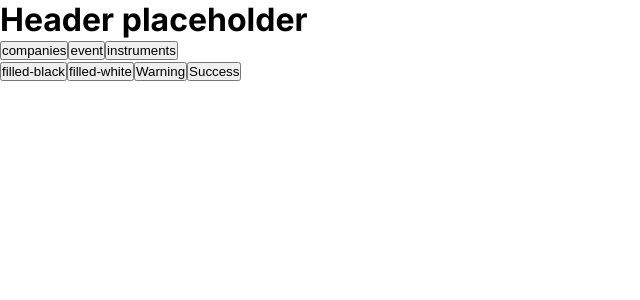
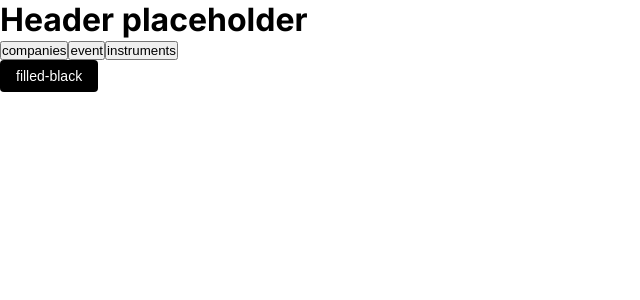
Before and after one commit to Skjesper/LIA-Portal, a Next.js app: page / in a window 1280 px wide. Shown: the top 300 px of the page, without its empty margins (0-640 px from the left). Built offline with nearby package versions, Linux system fonts and the light colour scheme.

Commit message:
fixed import for button

```diff
--- a/src/app/page.js
+++ b/src/app/page.js
@@ -1,14 +1,14 @@
 
 import Link from 'next/link';
 import Button from '@/components/ui/Button/Button.jsx';
+import styles from '@/components/ui/Button/Button.module.css'; // Lägg till denna import
+
 
 export default function Home() {
   return (
-    <div className="flex gap-2 flex-wrap">
-    <Button variant="filled-black">filled-black</Button>
-    <Button variant="filled-white">filled-white</Button>
-    <Button variant="warning">Warning</Button>
-    <Button variant="success">Success</Button>
+    <div>
+    <Button className={styles.filledBlack}>filled-black</Button>
+
 
 
   </div>
--- a/src/components/ui/Button/Button.jsx
+++ b/src/components/ui/Button/Button.jsx
@@ -1,10 +1,13 @@
+
 // Button.jsx
 import React from 'react';
 import styles from '@/components/ui/Button/Button.module.css';
 
+
 const Button = ({ children, className, ...props }) => {
-  // Kombinera 'btn' med eventuella andra klasser
-  const buttonClassName = className ? `btn ${className}` : 'btn';
+  // Använd styles.button från CSS-modulen som basklass
+  // Observera att vi använder styles.button här, baserat på vanliga namnkonventioner för CSS-moduler
+  const buttonClassName = className ? `${styles.button} ${className}` : styles.button;
 
   return (
     <button className={buttonClassName} {...props}>
--- a/src/components/ui/Button/Button.module.css
+++ b/src/components/ui/Button/Button.module.css
@@ -1,12 +1,17 @@
 /* Button.module.css */
 .button {
-    display: flex;
-    width: 10rem;
-    padding: 0.5rem 1rem;
+    display: inline-flex;
     justify-content: center;
     align-items: center;
-    gap: 0.5rem;
-    border-radius: var(--border-radius);
+    padding: 8px 16px;
+    border: none;
+    border-radius: 4px;
+    cursor: pointer;
+    font-weight: 500;
+    font-size: 0.875rem;
+    transition: transform 0.1s, background-color 0.2s;
+    background-color: #f8f9fa;
+    color: #212529;
   }
 
   .button:hover {
@@ -17,15 +22,65 @@
     transform: translateY(1px);
   }
 
-  /* Om du vill lägga till varianter senare kan du göra det så här */
+  /* Storleksvarianter */
+  .small {
+    padding: 6px 12px;
+    font-size: 0.75rem;
+  }
 
-/* Lägg till din nya klass här */
-.filled-black {
-    background-color: var(--Button-Primary, #000); /* Fallback till svart om variabeln inte finns */
+  .medium {
+    padding: 8px 16px;
+    font-size: 0.875rem;
+  }
+
+  .large {
+    padding: 10px 20px;
+    font-size: 1rem;
+  }
+
+  /* Färgvarianter */
+  .filledBlack {
+    background-color: #000000;
     color: white;
   }
 
-  .secondary {
-    background-color: #ecf0f1;
-    color: #2c3e50;
+  .filledPrimary {
+    background-color: #3498db;
+    color: white;
   }
+
+  .filledSecondary {
+    background-color: #6c757d;
+    color: white;
+  }
+
+  .success {
+    background-color: #28a745;
+    color: white;
+  }
+
+  .warning {
+    background-color: #ffc107;
+    color: #212529;
+  }
+
+  .danger {
+    background-color: #dc3545;
+    color: white;
+  }
+
+  /* Outline varianter */
+  .outline {
+    background-color: transparent;
+    border: 1px solid currentColor;
+  }
+
+  .outlineBlack {
+    border-color: #000000;
+    color: #000000;
+  }
+
+  .outlinePrimary {
+    border-color: #3498db;
+    color: #3498db;
+  }
```
